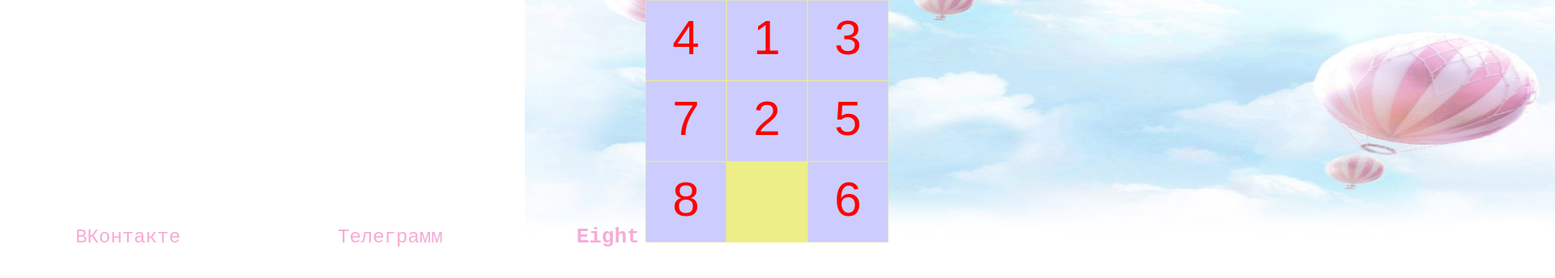
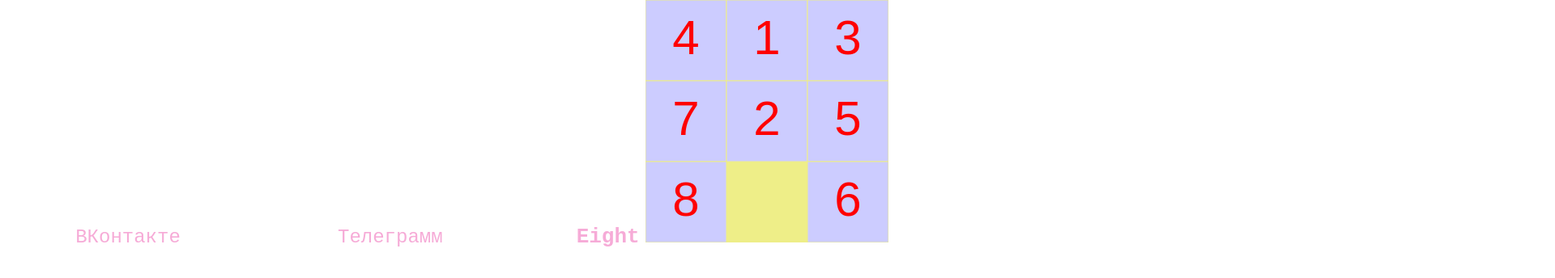
Before and after one commit to zaza19alinochka/zaza19alinochka.githab.io, a plain HTML site: page src/ssm.html in a window 1280 px wide. Shown: the whole page at 81% size, 1920 px wide, since content can reach past the window. Drawn offline with Linux system fonts and the light colour scheme; files whose address does not match are found by name.

Commit message:
Update ssm.html

```diff
--- a/src/ssm.html
+++ b/src/ssm.html
@@ -9,7 +9,6 @@
 <body>
 <a href="https://vk.com/babycherrrri" >ВКонтакте</a>
 <a href="https://t.me/z_04_zaza" >Телеграмм</a>
-<img src="123.jpg" alt="Картинка"id=baby>
 	<h1>Eight</h1>
         <canvas id="canvas" width=300 height=300></canvas>
         <script src="../js/main.js" type="module"></script>
```
